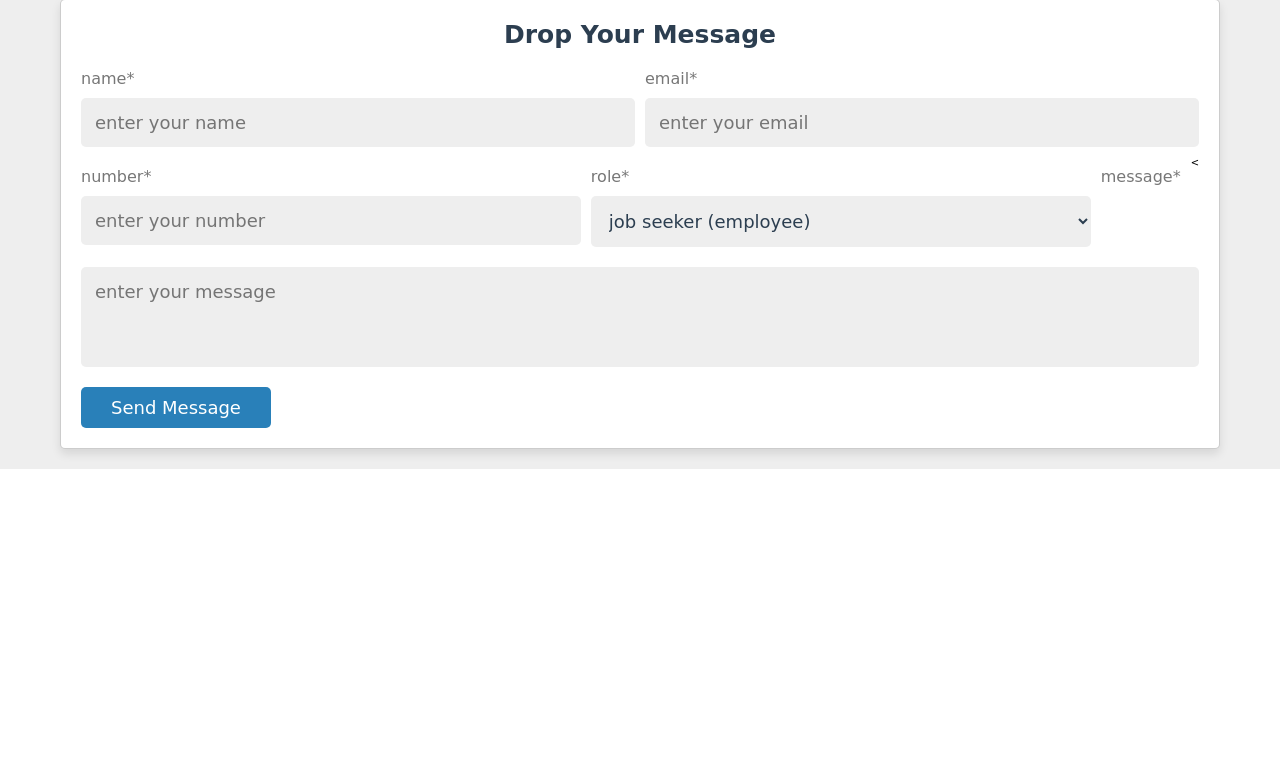
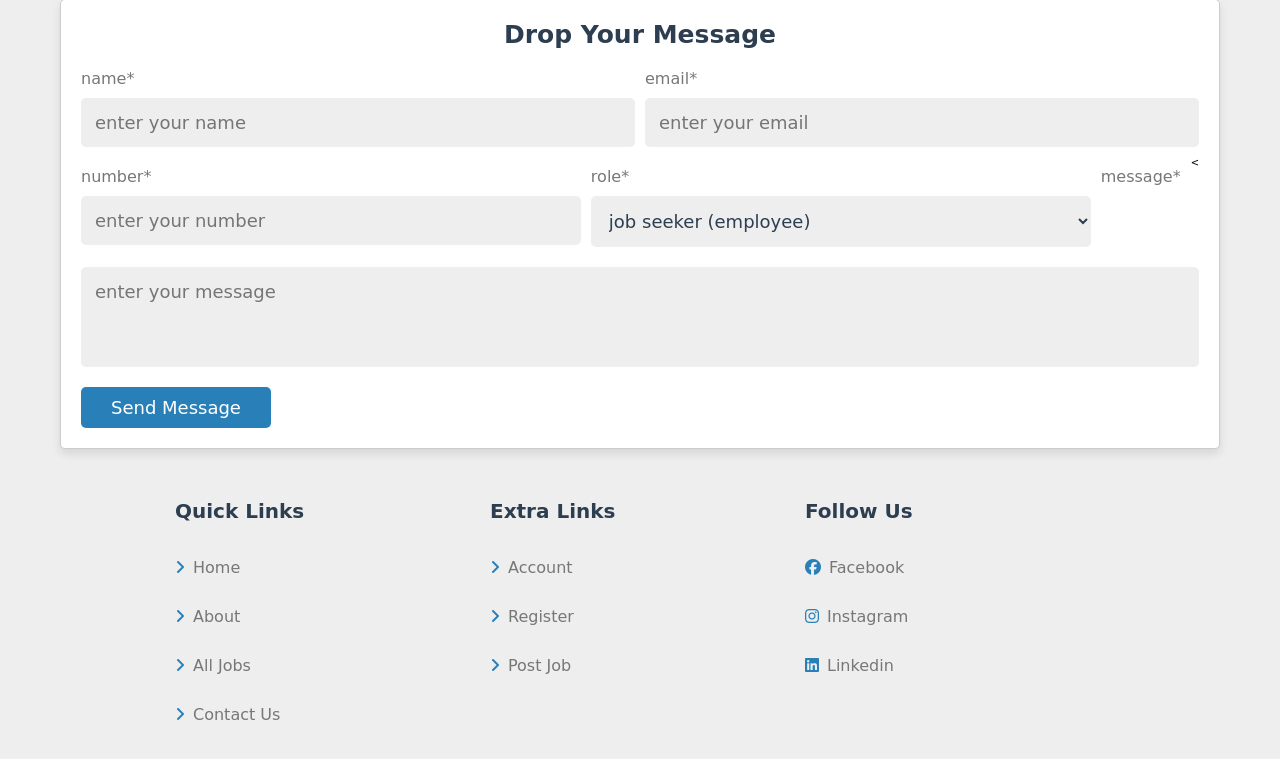
Before and after one commit to Kanit5/Job-Finder, a PHP site: page /contact.php in a window 1280 px wide. Shown: the part 422-1181 px from the top of the page. Before the commit the page ends 891 px from the top, so only its background shows below. Run offline with PHP 8.4, Linux system fonts and the light colour scheme; some libraries are stand-ins or nearby versions.

Commit message:
joni update

```diff
--- a/contact.php
+++ b/contact.php
@@ -69,3 +69,38 @@
         <input type = "submit" value = "send message" name = "send" class = "btn" onclick = "return validateContact()">
 </form>
 </section>
+
+<footer class = "footer">
+
+<section class = "grid">
+
+<div class = "box">
+    <h3>Quick links</h3>
+    <a href="home.html"><i class="fas fa-angle-right"></i>Home</a>
+            <a href="about.html"><i class="fas fa-angle-right"></i>About</a>
+            <a href="jobs.html"><i class="fas fa-angle-right"></i>All Jobs</a>
+            <a href="contact.html"><i class="fas fa-angle-right"></i>Contact Us</a>
+</div>
+
+<div class = "box">
+<h3>Extra Links</h3>
+            <a href="account.html"><i class="fas fa-angle-right"></i>Account</a>
+            <a href="register.html"><i class="fas fa-angle-right"></i>Register</a>
+            <a href="post.html"><i class="fas fa-angle-right"></i>Post Job</a>
+
+        </div>
+
+
+        <div class = "box">
+            <h3>Follow Us</h3>
+            <a href="https://www.facebook.com"><i class="fa-brands fa-facebook"></i>Facebook</a>
+            <a href="https://www.instagram.com/"><i class="fa-brands fa-instagram"></i>Instagram</a>
+            <a href="https://www.linkedin.com/"><i class="fa-brands fa-linkedin"></i>Linkedin</a>
+</div>
+
+</section>
+</footer>
+
+<script src = "script.js"></script>
+</body>
+</html>
```
